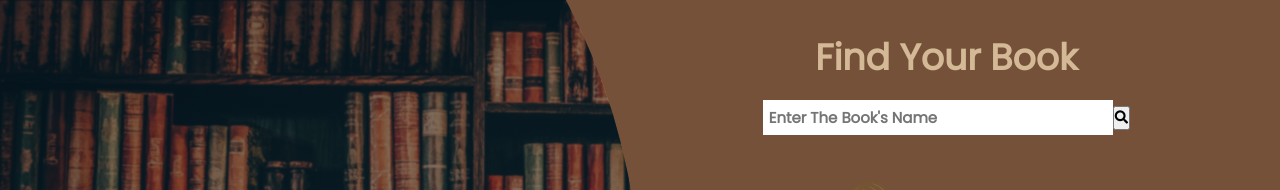
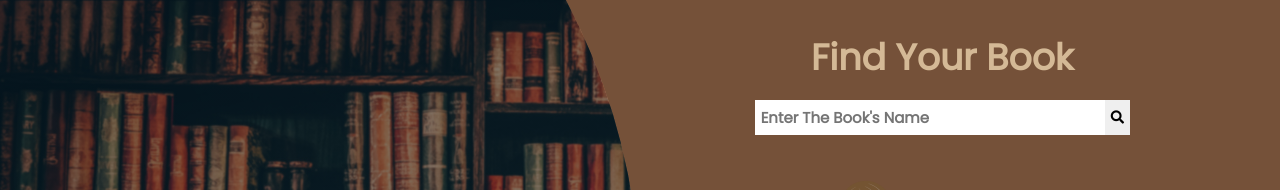
Before and after one commit to puritymwaura/e-access-books, a React (Create React App) app: page / in a window 1280 px wide. Shown: the top 190 px of the page. Built offline with nearby package versions, Linux system fonts and the light colour scheme.

Commit message:
done styling my site

```diff
--- a/src/components/style.css
+++ b/src/components/style.css
@@ -83,3 +83,10 @@ html{
     font-size: 15px;
     font-weight: bold;
 }
+
+.row2 .search button{
+    outline: none;
+    border: none;
+    height: 35px;
+    padding: 0 0.5rem;
+}
```
